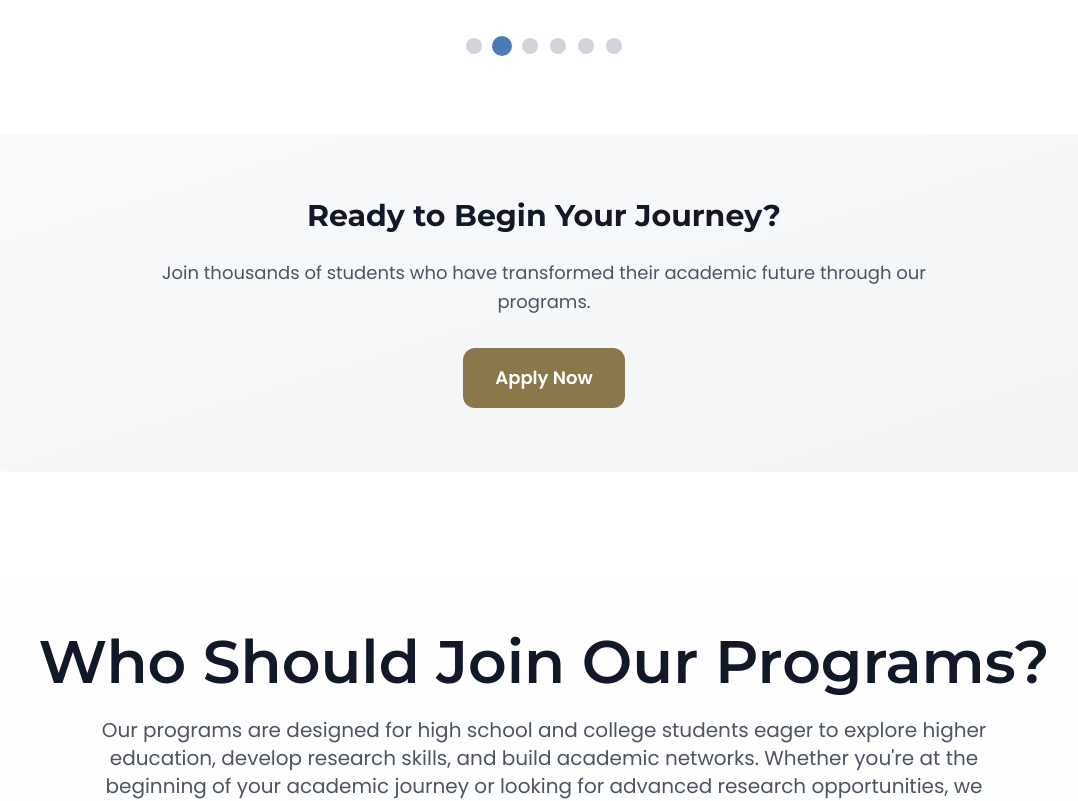
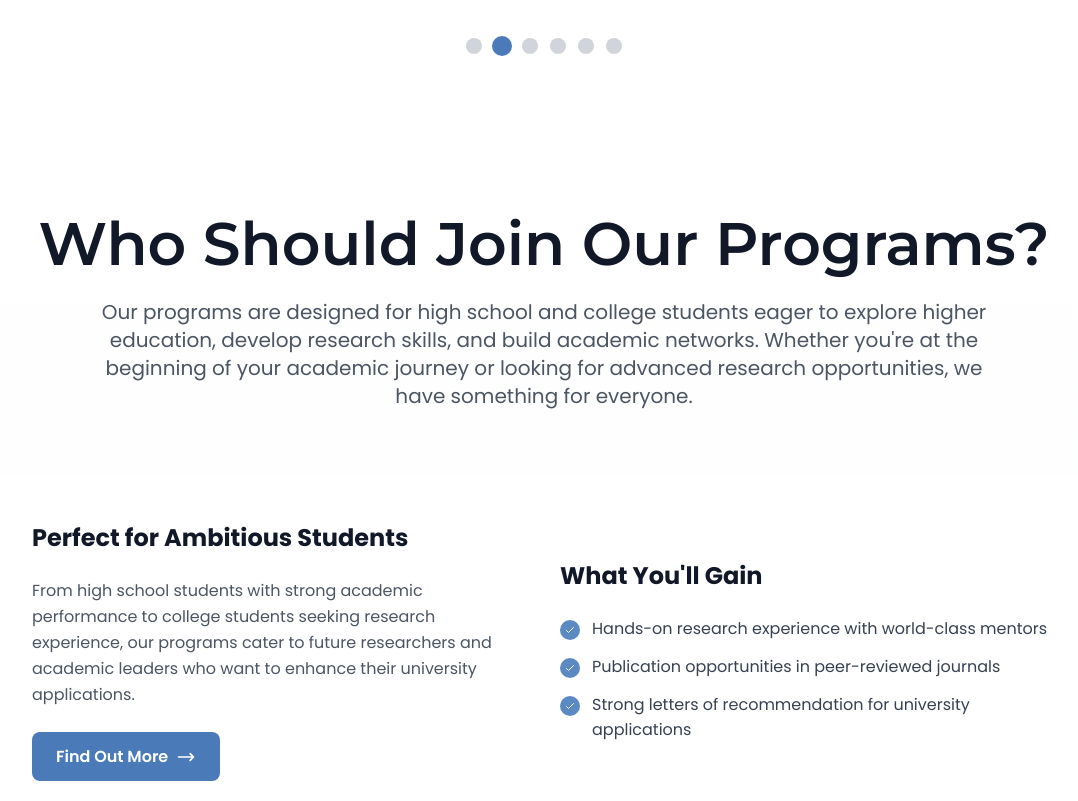
Before and after one commit to eddie-kay0462/Newton-Imperial-Education-, a React (Vite) app: page / in a window 1280 px wide. Shown: the part 4220-5021 px from the top of the page, without its empty margins (96-1174 px from the left). Built offline with nearby package versions, Linux system fonts and the light colour scheme.

Commit message:
Adjusted the page layout to allow for a better intuition

```diff
--- a/src/App.jsx
+++ b/src/App.jsx
@@ -13,6 +13,7 @@ import {
   SuccessStories,
   HowItWorks
 } from './components/Landing';
+import ReadyToBeginJourney from './components/Landing/ReadyToBeginJourney.jsx';
 import ResearchScholarPrograms from './components/ResearchScholarPrograms.jsx';
 import UniversityPrepCourse from './components/UniversityPrepCourse.jsx';
 import CareerExplorationPathways from './components/CareerExplorationPathways.jsx';
@@ -38,6 +39,7 @@ const HomePage = () => {
       <MentorsFrom />
       <SuccessStories />
       <HowItWorks />
+      <ReadyToBeginJourney />
       <Footer />
     </div>
   );
--- a/src/components/Landing/MentorsFrom.jsx
+++ b/src/components/Landing/MentorsFrom.jsx
@@ -138,28 +138,7 @@ const MentorsFrom = () => {
             </div>
           </div>
 
-          {/* CTA Section */}
-          <div className="mt-20 text-center">
-            <div className="bg-gradient-to-br from-gray-50 to-gray-100 rounded-3xl p-12 lg:p-16">
-              <h3 className="text-2xl lg:text-3xl font-bold text-gray-900 mb-6" style={{ fontFamily: 'Montserrat, system-ui, sans-serif' }}>
-                Ready to Meet Your Mentor?
-              </h3>
-              <p className="text-lg text-gray-600 mb-8 max-w-3xl mx-auto leading-relaxed">
-                Get matched with a world-class researcher who will guide your academic journey
-              </p>
-              <a
-                href="https://airtable.com/app1ohbxkdWuesC5E/shrntae0DXYXkCcDY"
-                target="_blank"
-                rel="noopener noreferrer"
-                className="inline-block text-white font-semibold py-4 px-8 rounded-xl transition-all duration-300 transform hover:scale-105 hover:shadow-xl text-lg"
-                style={{ backgroundColor: '#8A774A' }}
-                onMouseEnter={(e) => e.target.style.backgroundColor = '#766542'}
-                onMouseLeave={(e) => e.target.style.backgroundColor = '#8A774A'}
-              >
-                Find Your Mentor
-              </a>
-            </div>
-          </div>
+
         </div>
       </div>
     </section>
--- a/src/components/Landing/OurPrograms.jsx
+++ b/src/components/Landing/OurPrograms.jsx
@@ -165,28 +165,7 @@ const OurPrograms = () => {
             </div>
           </div>
 
-          {/* CTA Section */}
-          <div className="text-center mt-20">
-            <div className="bg-gradient-to-br from-gray-50 to-gray-100 rounded-3xl p-12 lg:p-16">
-              <h3 className="text-2xl lg:text-3xl font-bold text-gray-900 mb-6" style={{ fontFamily: 'Montserrat, system-ui, sans-serif' }}>
-                Ready to Begin Your Journey?
-              </h3>
-              <p className="text-lg text-gray-600 mb-8 max-w-3xl mx-auto leading-relaxed">
-                Join thousands of students who have transformed their academic future through our programs.
-              </p>
-              <a
-                href="https://airtable.com/app1ohbxkdWuesC5E/shrntae0DXYXkCcDY"
-                target="_blank"
-                rel="noopener noreferrer"
-                className="inline-block text-white font-semibold py-4 px-8 rounded-xl transition-all duration-300 transform hover:scale-105 hover:shadow-xl text-lg"
-                style={{ backgroundColor: '#8A774A' }}
-                onMouseEnter={(e) => e.target.style.backgroundColor = '#766542'}
-                onMouseLeave={(e) => e.target.style.backgroundColor = '#8A774A'}
-              >
-                Apply Now
-              </a>
-            </div>
-          </div>
+
         </div>
       </div>
     </section>
--- /dev/null
+++ b/src/components/Landing/ReadyToBeginJourney.jsx
@@ -0,0 +1,35 @@
+import React from 'react';
+
+const ReadyToBeginJourney = () => {
+  return (
+    <section className="py-20 lg:py-24 bg-white">
+      <div className="w-full max-w-none mx-auto px-6 sm:px-12 lg:px-16 xl:px-20 2xl:px-28">
+        <div className="max-w-screen-2xl mx-auto">
+          <div className="text-center">
+            <div className="bg-gradient-to-br from-gray-50 to-gray-100 rounded-3xl p-12 lg:p-16">
+              <h3 className="text-2xl lg:text-3xl font-bold text-gray-900 mb-6" style={{ fontFamily: 'Montserrat, system-ui, sans-serif' }}>
+                Ready to Begin Your Journey?
+              </h3>
+              <p className="text-lg text-gray-600 mb-8 max-w-3xl mx-auto leading-relaxed">
+                Join thousands of students who have transformed their academic future through our programs.
+              </p>
+              <a
+                href="https://airtable.com/app1ohbxkdWuesC5E/shrntae0DXYXkCcDY"
+                target="_blank"
+                rel="noopener noreferrer"
+                className="inline-block text-white font-semibold py-4 px-8 rounded-xl transition-all duration-300 transform hover:scale-105 hover:shadow-xl text-lg"
+                style={{ backgroundColor: '#8A774A' }}
+                onMouseEnter={(e) => e.target.style.backgroundColor = '#766542'}
+                onMouseLeave={(e) => e.target.style.backgroundColor = '#8A774A'}
+              >
+                Apply Now
+              </a>
+            </div>
+          </div>
+        </div>
+      </div>
+    </section>
+  );
+};
+
+export default ReadyToBeginJourney;
```
